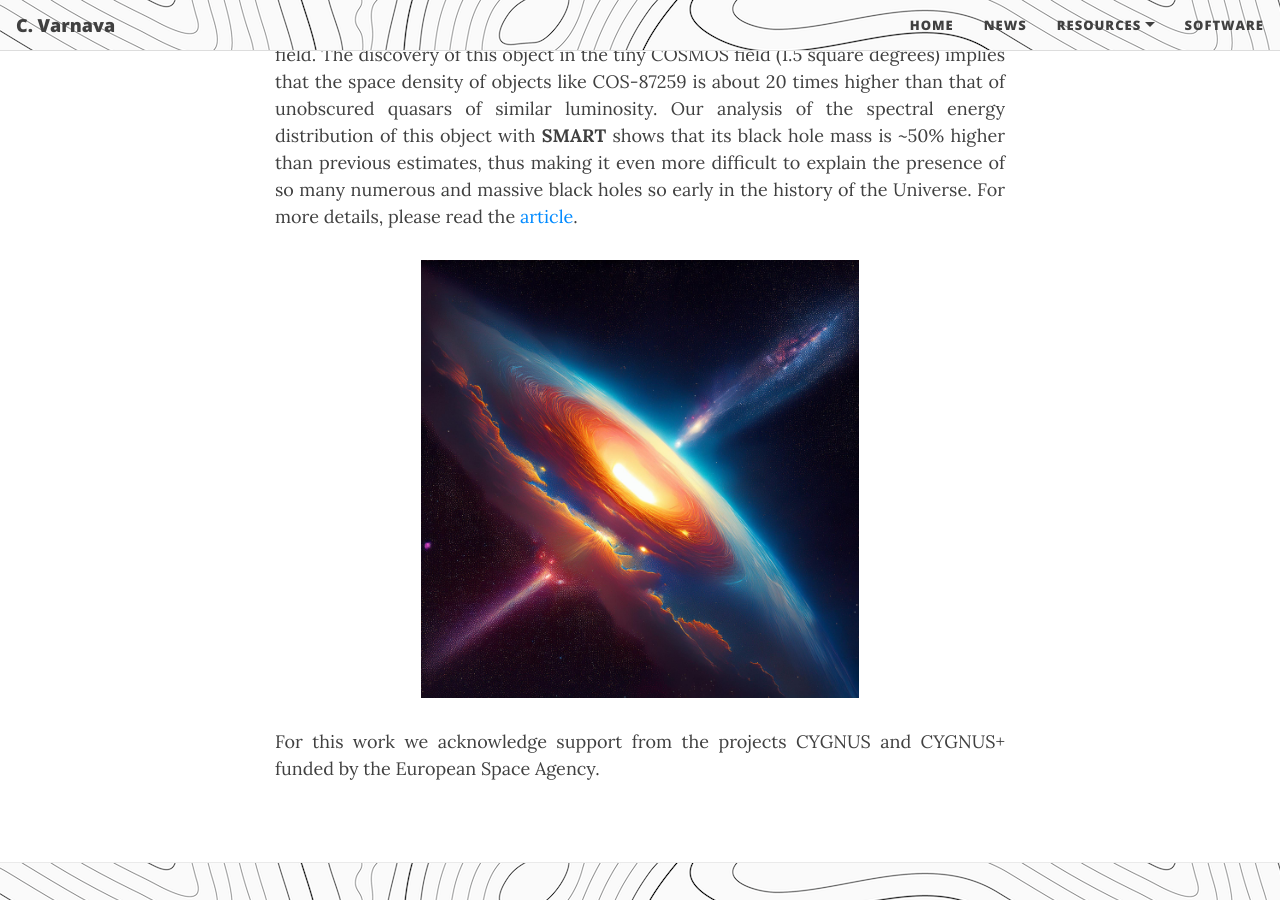
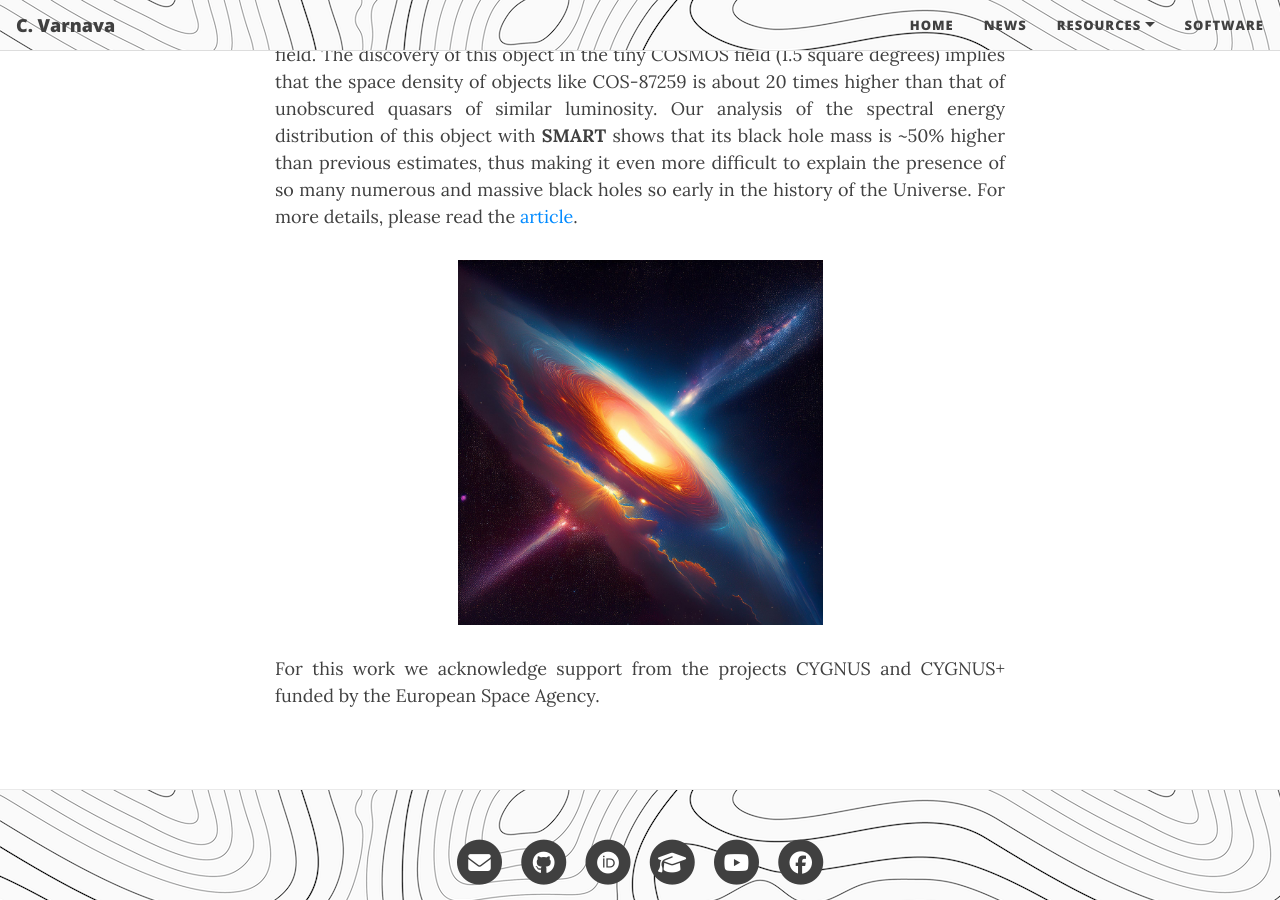
Before and after one commit to ch-var/ch-var.github.io, a Jekyll site: the page built from 2024-10-14-COS-87529.html, in a window 1280 px wide and 900 px high, scrolled down 826 px. Built offline with Jekyll 4.4.1, drawn with Linux system fonts in a browser that asks for light colours; formulas are drawn with MathJax 3.

Commit message:
Update 2024-10-14-COS-87529.html

```diff
--- a/2024-10-14-COS-87529.html
+++ b/2024-10-14-COS-87529.html
@@ -17,7 +17,7 @@ mathjax: true
 <p align='justify'>One of the most puzzling results in modern astrophysics is the presence of very massive supermassive black holes in the first billion years of the history of the Universe. In this article we explored the properties of COS-87259, a hyperluminous obscured quasar at \(z\)=6.853 (about 770 million years after the Big Bang) in the Cosmological Evolution Survey (COSMOS) field, which is the best studied extragalactic field. The discovery of this object in the tiny COSMOS field (1.5 square degrees) implies that the space density of objects like COS-87259 is about 20 times higher than that of unobscured quasars of similar luminosity. Our analysis of the spectral energy distribution of this object with <b>SMART</b> shows that its black hole mass is ~50% higher than previous estimates, thus making it even more difficult to explain the presence of so many numerous and massive black holes so early in the history of the Universe. For more details, please read the <a href="https://doi.org/10.1093/mnras/stae2221">article</a>.
 
 <p align="center">
-<img src="/assets/img/SMBH.jpg" width="60%" height="60%">
+<img src="/assets/img/SMBH.jpg" width="50%" height="50%">
 </p>
 
 <p align='justify'>For this work we acknowledge support from the projects CYGNUS and CYGNUS+ funded by the European Space Agency.
```
